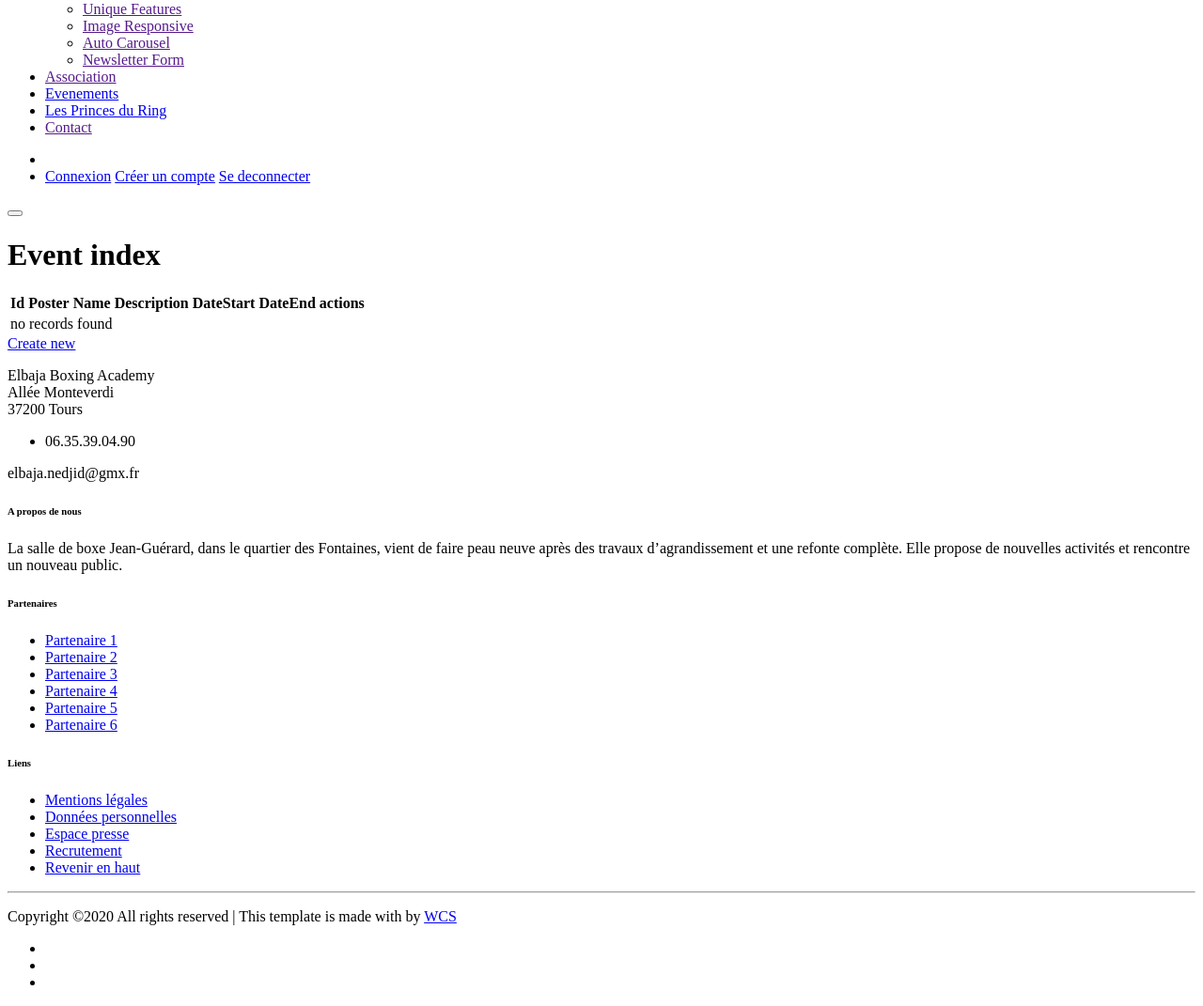
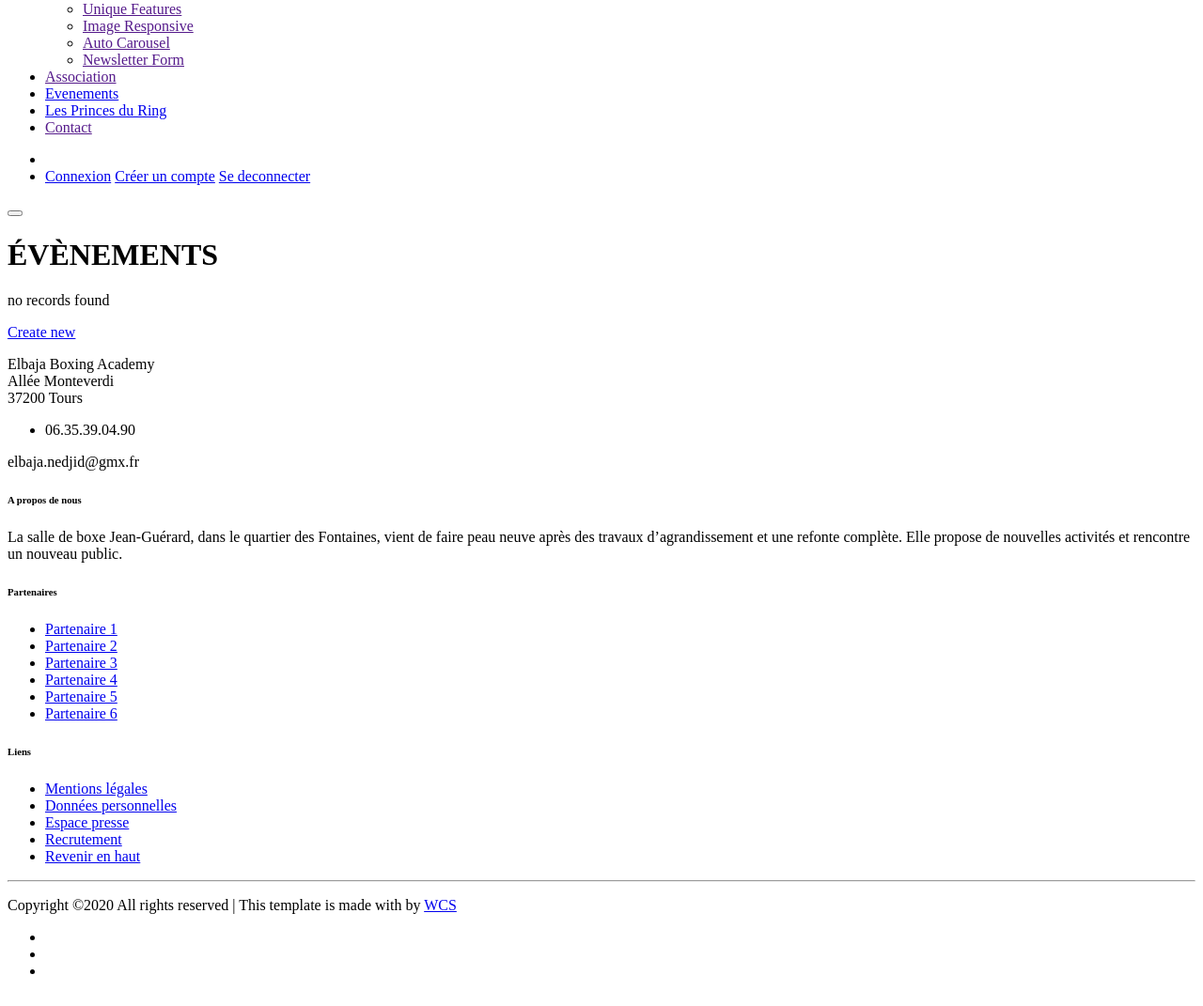
Before and after one commit to BenKod-r/tours-0320-php-elbaja-boxing-academy, a Symfony app: template templates/event/index.html.twig in a window 1280 px wide. Shown: the part 576-1647 px from the top of the page at 94% size. After the commit the page ends 1613 px from the top, so only its background shows below. Run offline with Twig, Linux system fonts and the light colour scheme; the template is opened without the code that fills it, so the values that code supplies are empty; some libraries are stand-ins or nearby versions.

Commit message:
Màj html/css/bootstrap page event

```diff
--- a/src/Form/EventType.php
+++ b/src/Form/EventType.php
@@ -16,8 +16,8 @@ class EventType extends AbstractType
         $builder
             ->add('name', TextType::class)
             ->add('description', TextType::class)
-            ->add('dateStart', DateType::class)
-            ->add('dateEnd', DateType::class)
+            ->add('dateStart', DateType::class, [ 'widget' => 'single_text' ])
+            ->add('dateEnd', DateType::class, [ 'widget' => 'single_text' ])
             ->add('poster', TextType::class)
         ;
     }
--- a/templates/event/edit.html.twig
+++ b/templates/event/edit.html.twig
@@ -3,7 +3,7 @@
 {% block title %}Edit Event{% endblock %}
 
 {% block body %}
-    <h1 class="title_event">Edit Event</h1>
+    <h1>Edit Event</h1>
 
     {{ include('event/_form.html.twig', {'button_label': 'Update'}) }}
 
--- a/templates/event/index.html.twig
+++ b/templates/event/index.html.twig
@@ -3,41 +3,33 @@
 {% block title %}Event index{% endblock %}
 
 {% block body %}
-    <h1 class="title_event">Event index</h1>
 
-    <table class="table">
-        <thead>
-            <tr>
-                <th>Id</th>
-                <th>Poster</th>
-                <th>Name</th>
-                <th>Description</th>
-                <th>DateStart</th>
-                <th>DateEnd</th>
-                <th>actions</th>
-            </tr>
-        </thead>
-        <tbody>
+    <div class="event_page">
+        <h1 class="event_title">ÉVÈNEMENTS</h1>
+    </div>
+    <div class="">
         {% for event in events %}
-            <tr>
-                <td>{{ event.id }}</td>
-                <td><img class="poster_event" src="{{ asset( event.poster ) }}" alt="poster_event"/></td>
-                <td>{{ event.name }}</td>
-                <td>{{ event.description }}</td>
-                <td>{{ event.dateStart ? event.dateStart|date('d/m/Y') : '' }}</td>
-                <td>{{ event.dateEnd ? event.dateEnd|date('d/m/Y') : '' }}</td>
-                <td>
-                    <a href="{{ path('event_show', {'id': event.id}) }}">show</a>
-                    <a href="{{ path('event_edit', {'id': event.id}) }}">edit</a>
-                </td>
-            </tr>
+        <h2 class="event_name offset-4">{{ event.name }}</h2>
+        <div class="event d-flex">
+            <img class="event_poster col-lg-3" src="{{ asset( event.poster ) }}" alt="poster_event" />
+            <div class="offset-1">
+                <p>{{ event.description }}</p>
+                <p>{{ event.dateStart ? event.dateStart|date('d/m/Y') : '' }}</p>
+                <p>{{ event.dateEnd ? event.dateEnd|date('d/m/Y') : '' }}</p>
+            </div>
+        </div>
+    </div>
+    <a href="{{ path('event_show', {'id': event.id}) }}">show</a>
+    <a href="{{ path('event_edit', {'id': event.id}) }}">edit</a>
         {% else %}
-            <tr>
-                <td colspan="7">no records found</td>
-            </tr>
+            <p colspan="7">no records found</p>
         {% endfor %}
-        </tbody>
-    </table>
+    <div class="event_link">
+        <a href="{{ path('event_new') }}">Create new</a>
+    </div>
 
-    <a href="{{ path('event_new') }}">Create new</a>
 {% endblock %}
+
+{% block javascripts %}
+
+{% endblock %}
--- a/templates/event/new.html.twig
+++ b/templates/event/new.html.twig
@@ -3,7 +3,7 @@
 {% block title %}New Event{% endblock %}
 
 {% block body %}
-    <h1 class="title_event">Create new Event</h1>
+    <h1>Create new Event</h1>
 
     {{ include('event/_form.html.twig') }}
 
--- a/templates/event/show.html.twig
+++ b/templates/event/show.html.twig
@@ -3,7 +3,7 @@
 {% block title %}Event{% endblock %}
 
 {% block body %}
-    <h1 class="title_event">Event</h1>
+    <h1>Event</h1>
 
     <table class="table">
         <tbody>
@@ -29,7 +29,7 @@
             </tr>
             <tr>
                 <th>Poster</th>
-                <td>{{ event.poster }}</td>
+                <td><img src="{{ asset (event.poster) }}" /></td>
             </tr>
         </tbody>
     </table>
```
Also changed, not shown: assets/scss/event.scss (+39 -7 lines), assets/images/backgroundEBA.jpg (added).
